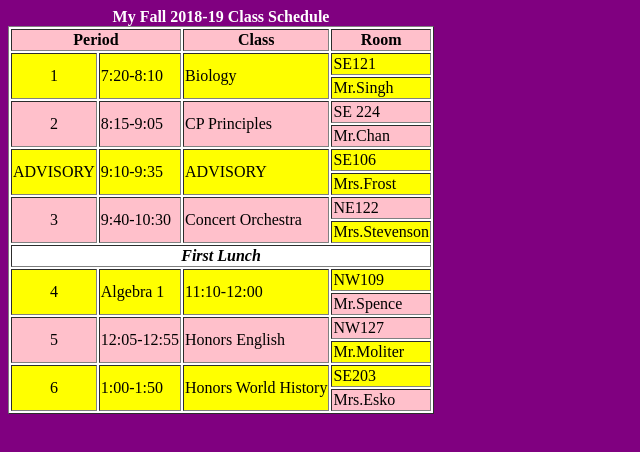
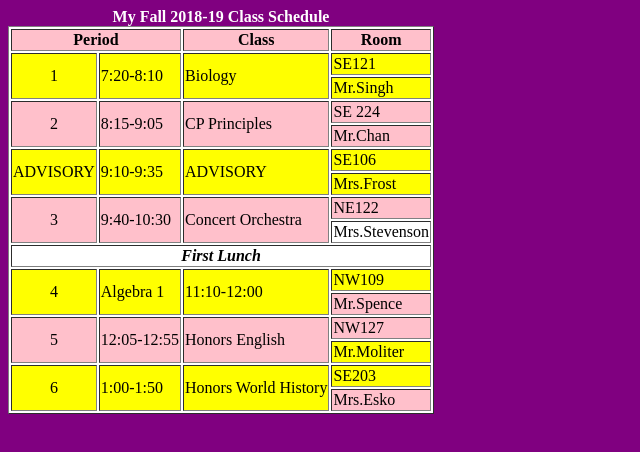
Before and after one commit to navarrokarla/csptest1, a plain HTML site: page schedule.html in a window 1280 px wide. Shown: the whole page, without its empty margins (0-640 px from the left). Drawn offline with Linux system fonts and the light colour scheme.

Commit message:
Update schedule.html

```diff
--- a/schedule.html
+++ b/schedule.html
@@ -41,7 +41,7 @@
       <td rowspan=2> Concert Orchestra </td>
       <td> NE122 </td>
     </tr>
-  <tr bgcolor="yellow">
+  <tr>
     <td>Mrs.Stevenson</td>
   </tr>
   <tr>
```
